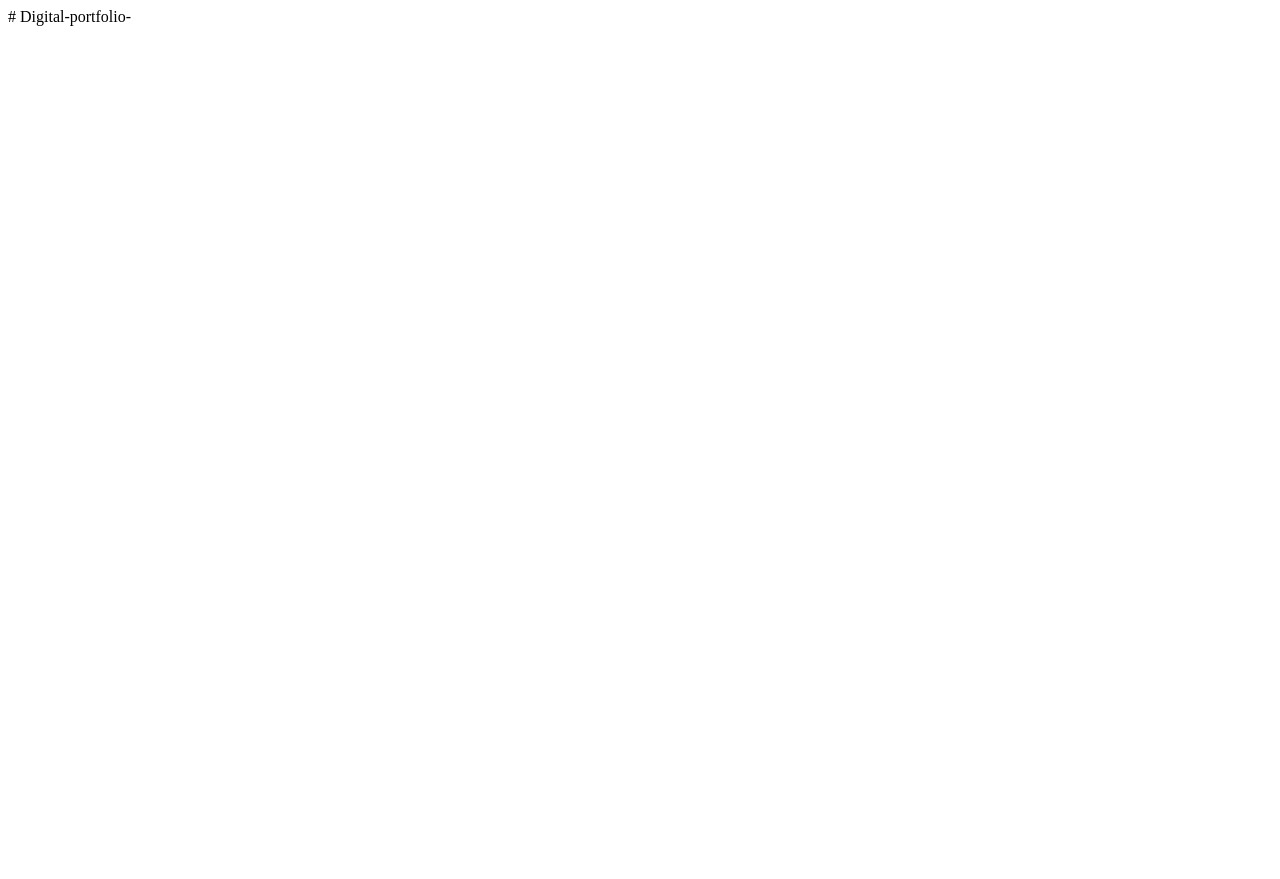
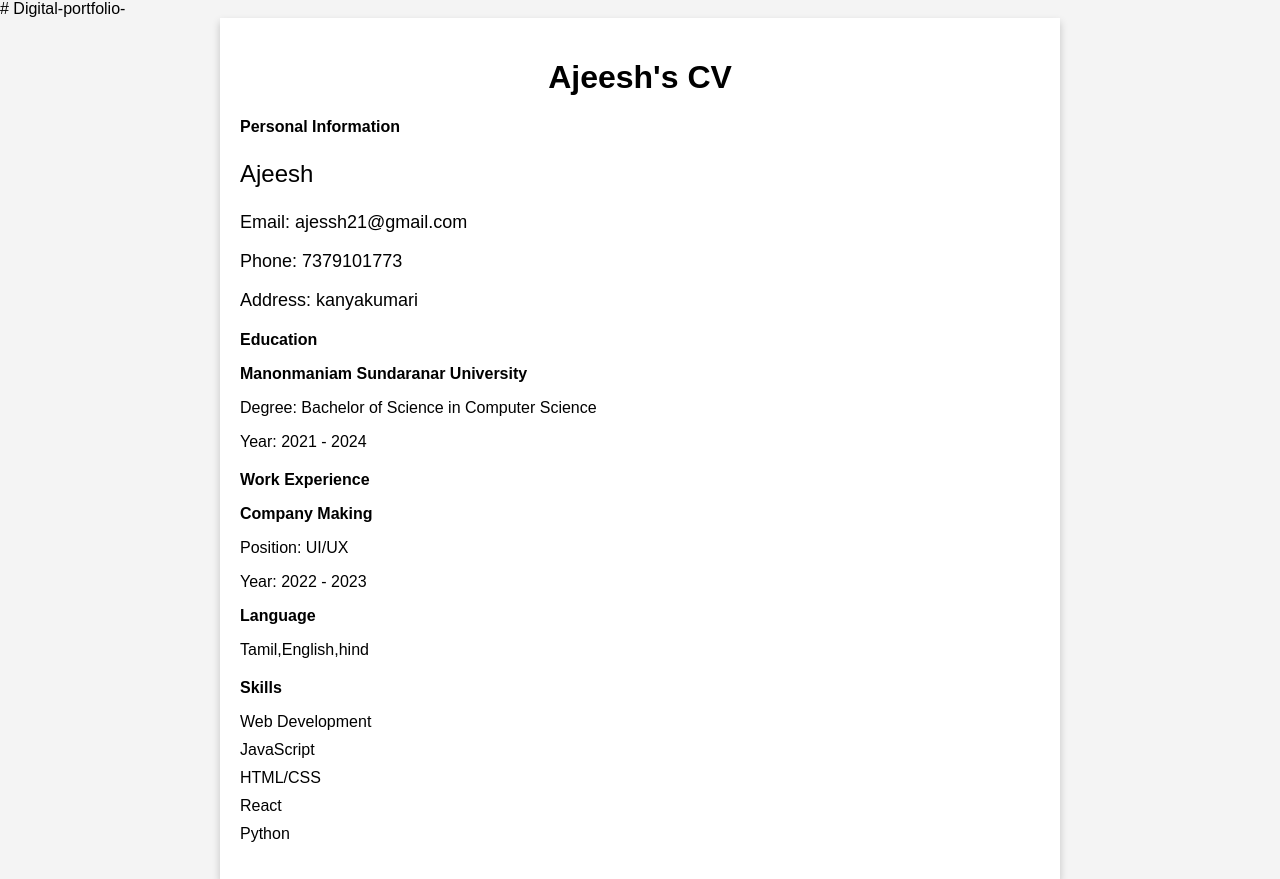
Before and after one commit to ajeesh0701/Digital-portfolio-, a plain HTML site: page Index.html in a window 1280 px wide. Before the commit the page ends 800 px from the top, so only its background shows below. Drawn offline with Linux system fonts and the light colour scheme.

Commit message:
Update Index.html

```diff
--- a/Index.html
+++ b/Index.html
@@ -1 +1,109 @@
 # Digital-portfolio-
+  <!DOCTYPE html>
+<html>
+<head>
+    <meta charset="UTF-8">
+    <title>My CV</title>
+    <style>
+        body {
+            font-family: Arial, sans-serif;
+            background-color: #f4f4f4;
+            margin: 0;
+            padding: 0;
+        }
+
+        .container {
+            max-width: 800px;
+            margin: 0 auto;
+            background-color: #fff;
+            padding: 20px;
+            box-shadow: 0 4px 8px 0 rgba(0, 0, 0, 0.2);
+        }
+
+        h1 {
+            text-align: center;
+        }
+
+        .section {
+            margin-top: 20px;
+        }
+
+        .section-title {
+            font-weight: bold;
+        }
+
+        .subsection {
+            margin-left: 20px;
+        }
+
+        .name {
+            font-size: 24px;
+        }
+
+        .contact-info {
+            font-size: 18px;
+        }
+
+        ul {
+            list-style: none;
+            padding: 0;
+        }
+
+        li {
+            margin-bottom: 10px;
+        }
+    </style>
+</head>
+<body>
+    <div class="container">
+        <h1>Ajeesh's CV</h1>
+
+        <div class="section">
+            <div class="section-title">Personal Information</div>
+            <p class="name">Ajeesh</p>
+            <p class="contact-info">Email: ajessh21@gmail.com</p>
+            <p class="contact-info">Phone: 7379101773</p>
+            <p class="contact-info">Address: kanyakumari</p>
+        </div>
+
+        <div class="section">
+            <div class="section-title">Education</div>
+            <ul>
+                <li>
+                    <p><strong>Manonmaniam Sundaranar University</strong></p>
+                    <p>Degree: Bachelor of Science in Computer Science</p>
+                    <p>Year: 2021 - 2024</p>
+                </li>
+            </ul>
+        </div>
+
+        <div class="section">
+            <div class="section-title">Work Experience</div>
+            <ul>
+                <li>
+                    <p><strong>Company Making</strong></p>
+                    <p>Position: UI/UX</p>
+                    <p>Year: 2022 - 2023</p>
+
+                </li>
+                <li>
+                    <p><strong>Language</strong></p>
+                    <p>Tamil,English,hind</p>
+
+                </li>
+            </ul>
+        </div>
+
+        <div class="section">
+            <div class="section-title">Skills</div>
+            <ul>
+                <li>Web Development</li>
+                <li>JavaScript</li>
+                <li>HTML/CSS</li>
+                <li>React</li>
+                <li>Python</li>
+            </ul>
+        </div>
+    </div>
+</body>
+  </html>
```
